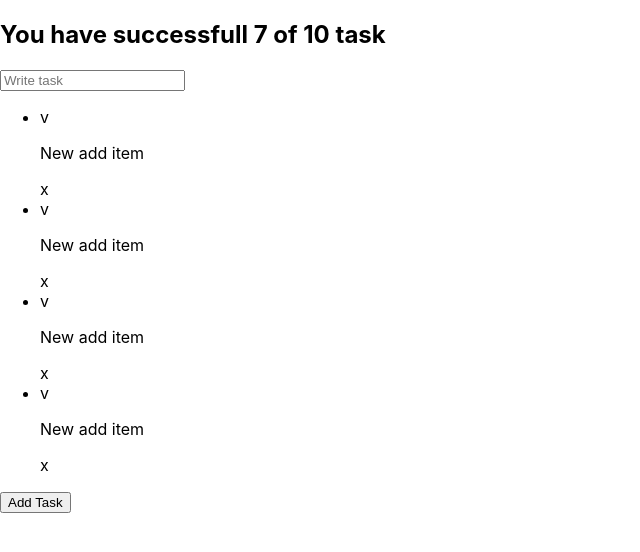
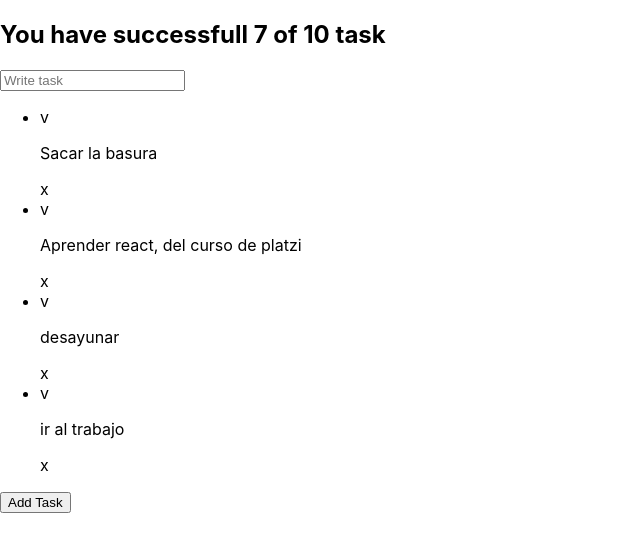
Before and after one commit to sebas19b/listWithReact, a React (Create React App) app: page / in a window 1280 px wide. Shown: the top 552 px of the page, without its empty margins (0-640 px from the left). Built offline with nearby package versions, Linux system fonts and the light colour scheme.

Commit message:
A la estructura de la tarea se le agrego la props text

```diff
--- a/src/TodoItem.js
+++ b/src/TodoItem.js
@@ -1,8 +1,8 @@
-function TodoItems() {
+function TodoItems(props) {
     return(
       <li>
         <span>v</span>
-        <p>New add item</p>
+        <p> {props.text} </p>
         <span>x</span>
       </li>
     );
```
